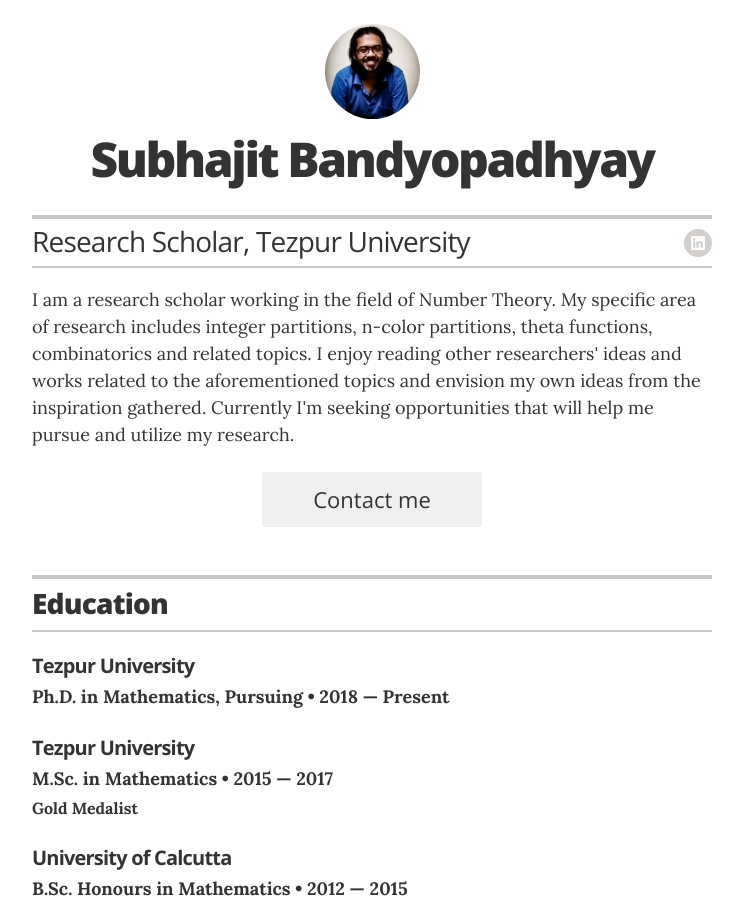
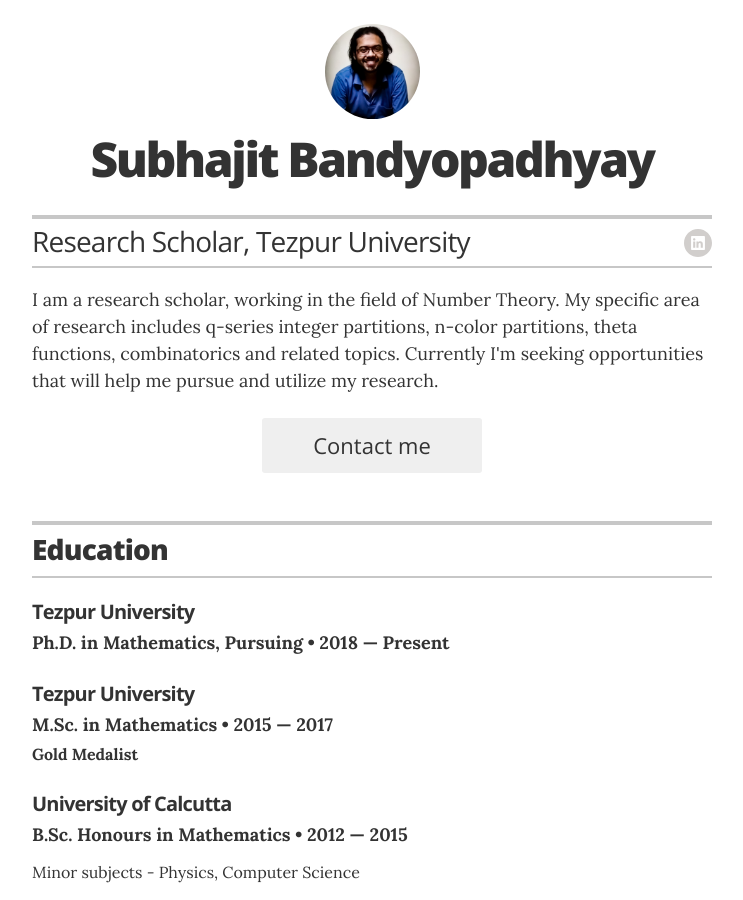
Before and after one commit to subhajitbn/subhajitbn.github.io, a Jekyll site: the page built from index.html, in a window 1280 px wide and 900 px high. Shown: the whole window, without its empty margins (268-1011 px from the left). Built offline with Jekyll 4.4.1, drawn with Linux system fonts in a browser that asks for light colours.

Commit message:
Update _config.yml
Shortened intro

```diff
--- a/_config.yml
+++ b/_config.yml
@@ -23,7 +23,7 @@
 #resume_header_contact_info:     "742 Evergreen Terrace, Springfield • 555-7334 • lisasimpson@youremailaddress.com"
 #display_header_contact_info:    "false"
 
-resume_header_intro: "<p>I am a research scholar working in the field of Number Theory. My specific area of research includes integer partitions, n-color partitions, theta functions, combinatorics and related topics. I enjoy reading other researchers' ideas and works related to the aforementioned topics and envision my own ideas from the inspiration gathered. Currently I'm seeking opportunities that will help me pursue and utilize my research.</p>"
+resume_header_intro: "<p>I am a research scholar, working in the field of Number Theory. My specific area of research includes q-series integer partitions, n-color partitions, theta functions, combinatorics and related topics. Currently I'm seeking opportunities that will help me pursue and utilize my research.</p>"
 
 # use "yes" to display the email contact button,
 # "no" to display an "I'm not looking for work" message,
```
